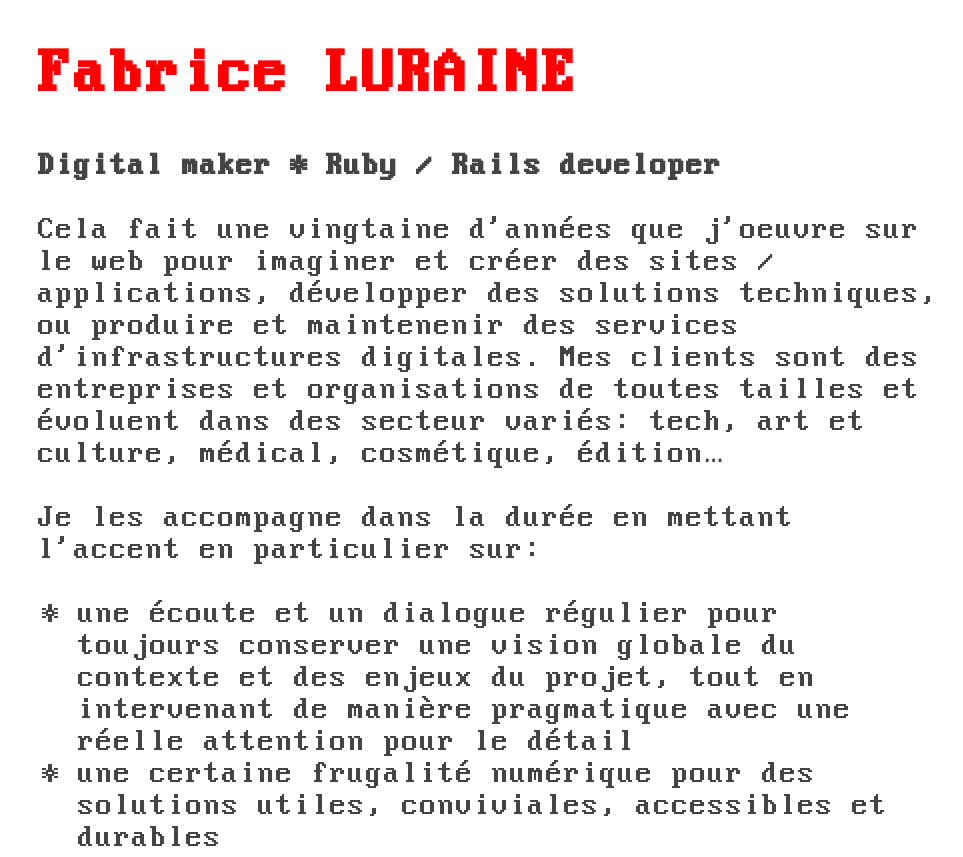
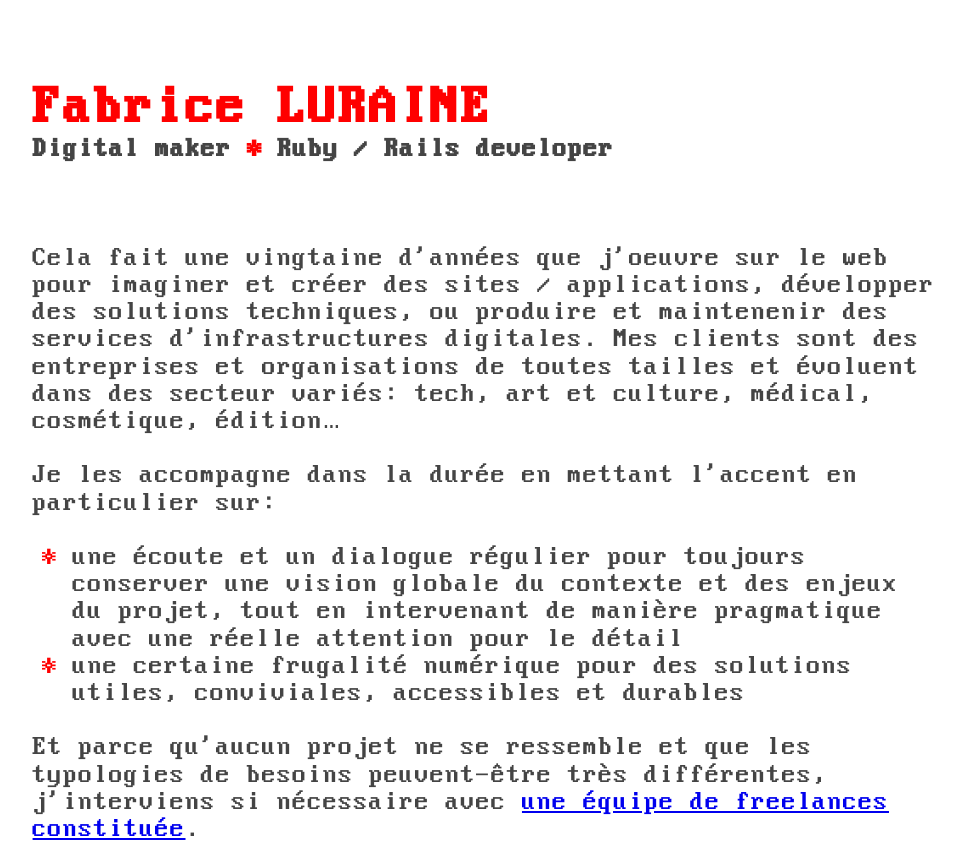
Before and after one commit to pixology-fr/pixology-fr.github.io, a plain HTML site: page index.html in a window 1280 px wide. Shown: the top 857 px of the page, without its empty margins (6-969 px from the left). Drawn offline with Linux system fonts and the light colour scheme.

Commit message:
New homepage: red ☼ (WIP)

```diff
--- a/index.html
+++ b/index.html
@@ -81,13 +81,22 @@
     .s3 {color: yellow}
 
     .text {
-      font-size: 2em;
-      max-width: 50ch;
+      font-size: 1.7em;
+      max-width: 59ch;
       padding-left: 2ch;
+      margin-top: 3em;
+    }
+    .text .accent {
+      color: red;
     }
     .text h1 {
       font-size: 2em;
       color: red;
+      margin-bottom: 0;
+      line-height: 1;
+    }
+    .text .subtitle {
+      margin-top: 0;
     }
     .text li {
       list-style-type: none;
@@ -96,17 +105,24 @@
     }
     .text li:before {
       content: "☼ ";
+      color: red;
+    }
+    .text header {
+      margin-bottom: 3em;
     }
   </style>
 </head>
 <body>
-  <main class="text">
+  <div class="text">
+    <header>
       <h1>Fabrice LURAINE</h1>
-    <p>
+      <p class="subtitle">
         <strong>
-       Digital maker ☼ Ruby / Rails developer
+         Digital maker <span class="accent">☼</span> Ruby / Rails developer
         </strong>
       </p>
+    </header>
+    <main>
       <p>Cela fait une vingtaine d’années que j’oeuvre sur le web pour imaginer
       et créer des sites / applications, développer des solutions techniques,
       ou produire et maintenenir des services d’infrastructures digitales. Mes
@@ -139,6 +155,7 @@
       <p>Envie d’échanger sur un projet ? N’hésitez pas à <a
       href="mailto:h.o.l.a@pixology.fr">me contacter</a>.</p>
     </main>
+  </div>
   <div class="container">
     <header>
       <figure class="logo" role="img" aria-labelledby="pixology-logo-caption">
```
Lines whose indentation alone changed are shown as unchanged.
